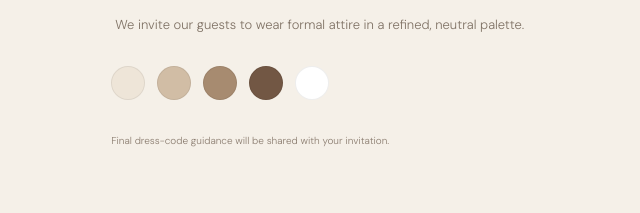
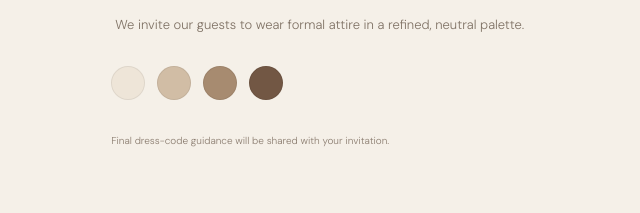
Before and after one commit to nielmerzaaa/wedding-invitation, a plain HTML site: page index.html in a window 1280 px wide. Shown: the part 4332-4545 px from the top of the page, 611-1251 px from the left. Drawn offline with nearby package versions, Linux system fonts and the light colour scheme.

Commit message:
new update 112720206

```diff
--- a/index.html
+++ b/index.html
@@ -300,7 +300,7 @@
                     <i></i>
                     <i></i>
                     <i></i>
-                    <i></i>
+
                 </div>
 
                 <small class="muted">
--- a/style.css
+++ b/style.css
@@ -528,9 +528,6 @@ h2 em {
     background: #725744;
 }
 
-.swatches i:nth-child(5) {
-    background: white;
-}
 
 
 /* ==========================================
```
